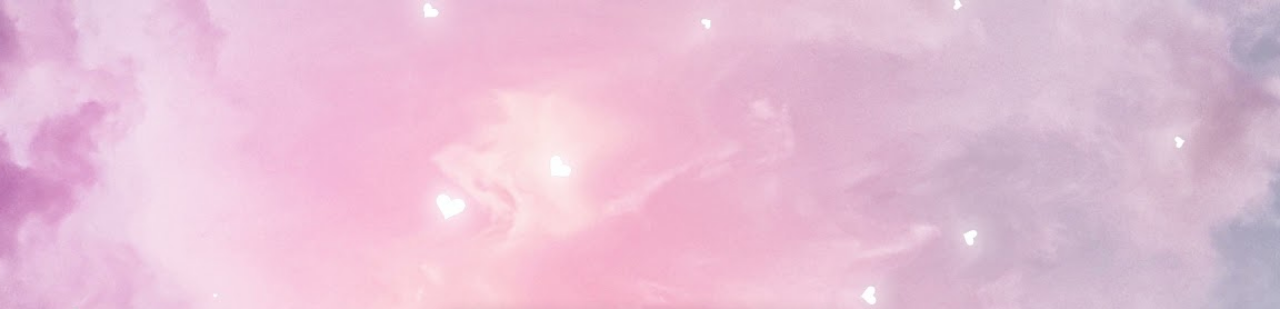
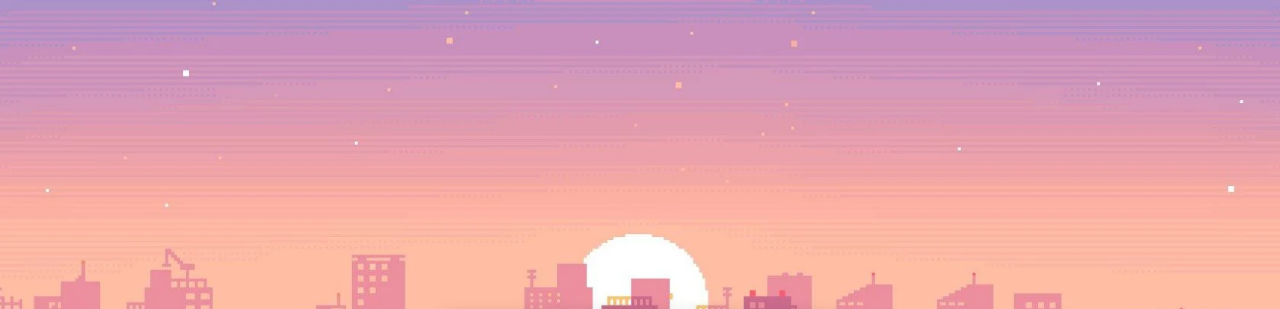
Before and after one commit to VaishnaviChettiyar/VaishnaviChettiyar.github.io, a plain HTML site: page index.html in a window 1280 px wide. Shown: the top 309 px of the page. Drawn offline with Linux system fonts and the light colour scheme.

Commit message:
Update background image and style

```diff
--- a/style.css
+++ b/style.css
@@ -10,7 +10,7 @@
     display: flex;
     justify-content: center;
     align-items: center;
-    background-image: url(./bgimage.jpg);
+    background-image: url(./banner.webp);
     background-repeat: no-repeat;
     background-size: cover;
     background-position: center;
```
Also changed, not shown: banner.webp (added).
